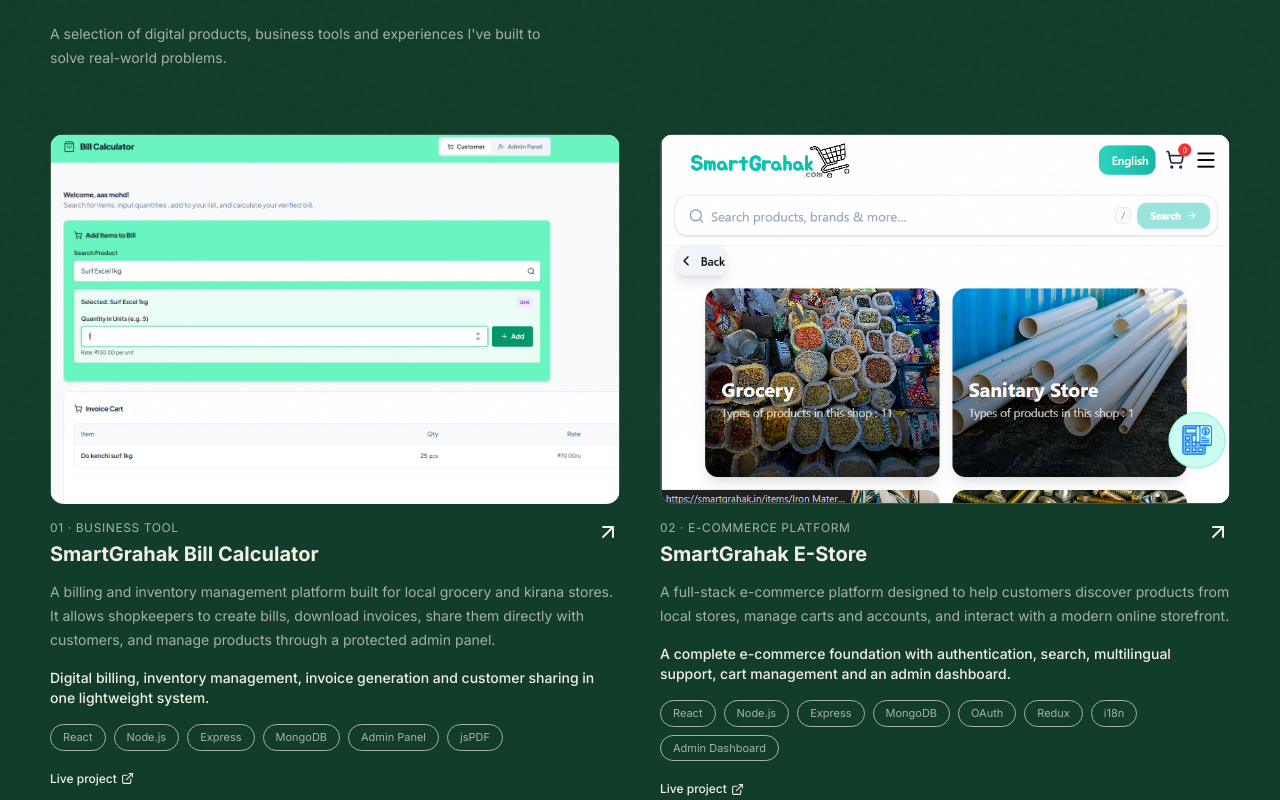
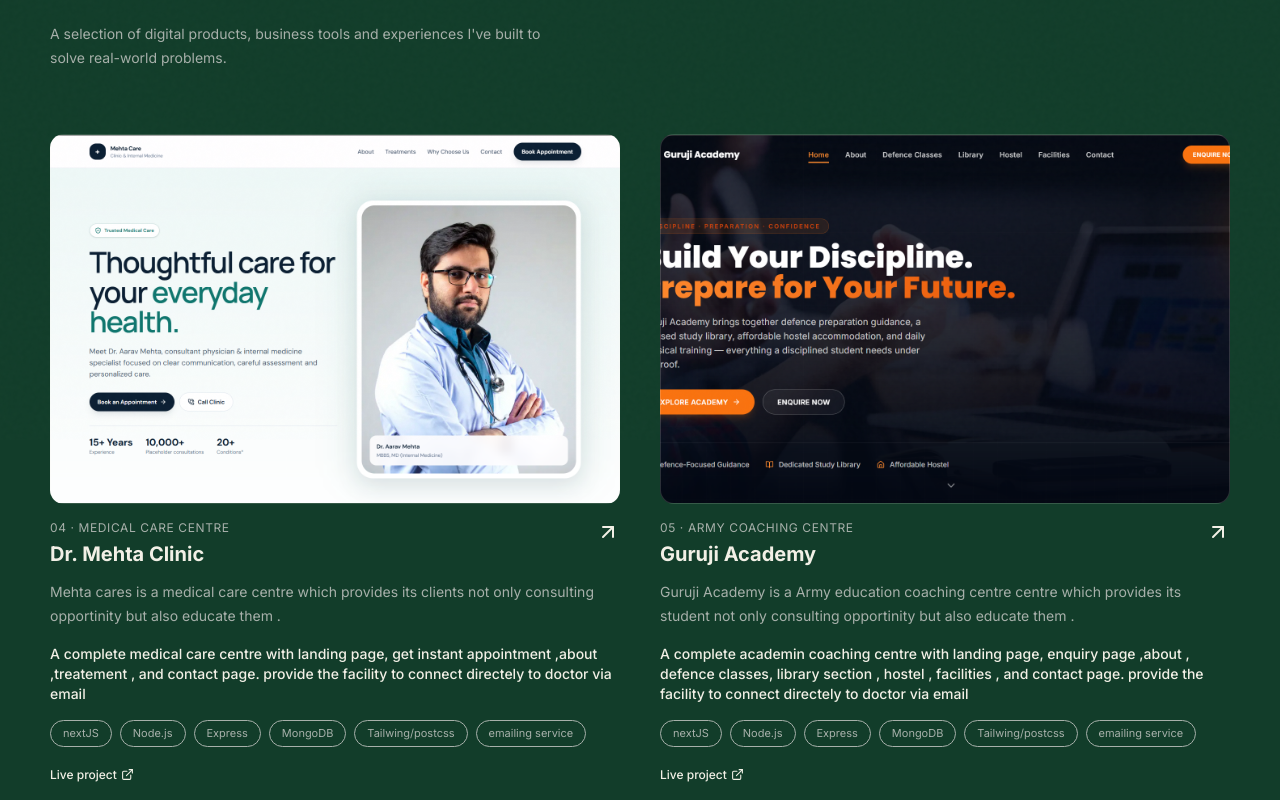
Before and after one commit to solvantageSolution-techAgency/solvantageSolution-pvt-ltd, a Next.js app: page /work in a window 1280 px wide. Shown: the part 360-1160 px from the top of the page. Built offline with nearby package versions, Linux system fonts and the light colour scheme.

Commit message:
added mehta clinic , and guruji academy to the agency site

```diff
--- a/data/projects.ts
+++ b/data/projects.ts
@@ -1,6 +1,50 @@
 import type { Project } from "../types";
 
 export const projects: Project[] = [
+   {
+    slug: "mehta Cares",
+    number: "04",
+    title: "Dr. Mehta Clinic",
+    category: "medical care centre",
+    description:
+      "Mehta cares is a medical care centre which provides its clients not only consulting opportinity but also educate them . ",
+    result:
+      "A complete medical care centre with landing page, get instant appointment ,about  ,treatement , and contact page. provide the facility to connect directely to doctor via email ",
+    imageClass: "project-image-two",
+    tags: [
+      "nextJS",
+      "Node.js",
+      "Express",
+      "MongoDB",
+      "Tailwing/postcss",
+      "emailing service",
+    ],
+    imageURL: "/assets/mehtaclinic.png",
+    liveUrl: "https://docter-mehta-clinic-portfolio-site.vercel.app/",
+    featured: true,
+  },
+  {
+    slug: "Guruji Academy",
+    number: "05",
+    title: "Guruji Academy",
+    category: "Army Coaching Centre",
+    description:
+      "Guruji Academy is a Army education coaching centre centre which provides its student not only consulting opportinity but also educate them . ",
+    result:
+      "A complete academin coaching centre with landing page, enquiry page ,about , defence classes, library section , hostel , facilities , and contact page. provide the facility to connect directely to doctor via email ",
+    imageClass: "project-image-two",
+    tags: [
+      "nextJS",
+      "Node.js",
+      "Express",
+      "MongoDB",
+      "Tailwing/postcss",
+      "emailing service",
+    ],
+    imageURL: "/assets/acedemy.png",
+    liveUrl: "https://guru-ji-sarsaul.netlify.app",
+    featured: true,
+  },
   {
     slug: "smartgrahak-bill-calculator",
     number: "01",
@@ -44,9 +88,9 @@
       "i18n",
       "Admin Dashboard",
     ],
-   imageURL: "/assets/e-store.png",
+    imageURL: "/assets/e-store.png",
     liveUrl: "https://smartgrahak.in",
-    featured: true,
+    featured: false,
   },
 
   {
@@ -65,8 +109,11 @@
       "Pandas",
       "Pillow",
     ],
-   imageURL: "/assets/dryfruitStore.png",
+    imageURL: "/assets/dryFruitStore.png",
     liveUrl: "#",
-    featured: true,
+    featured: false,
   },
+
+
+
 ];
```
Also changed, not shown: public/assets/acedemy.png (added), public/assets/mehtaclinic.png (added).
